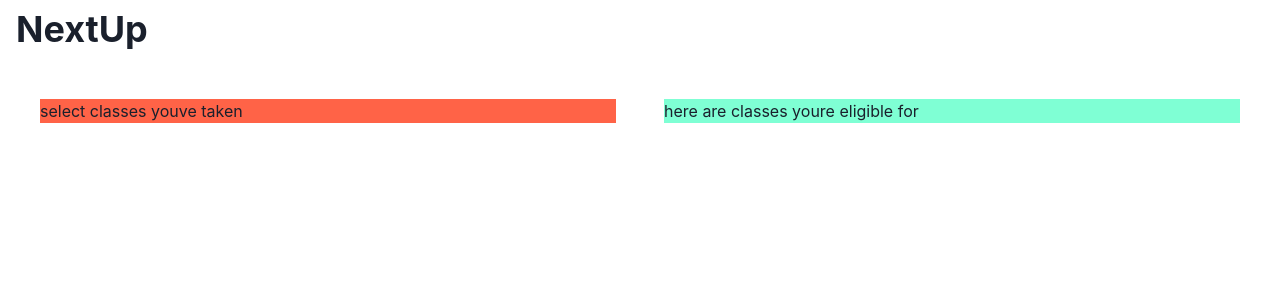
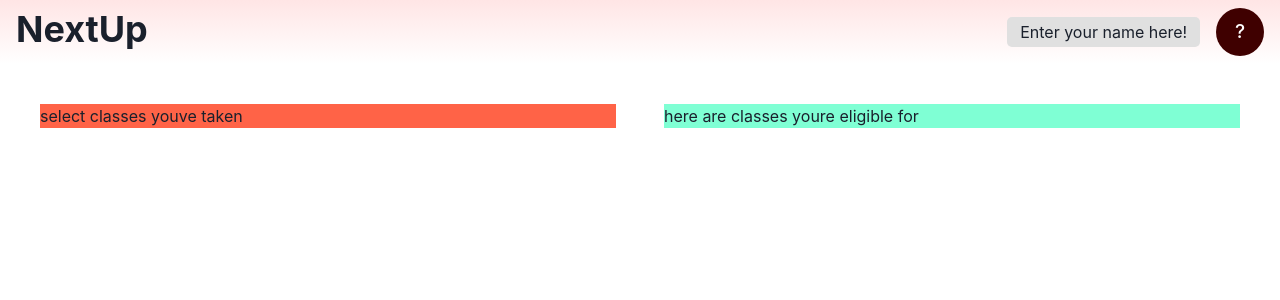
Before and after one commit to MrEminent42/NextUp, a Next.js app in the folder frontend/: page / in a window 1280 px wide. Shown: the top 300 px of the page. Built offline with nearby package versions, Linux system fonts and the light colour scheme.

Commit message:
add username storage as demo of caching with jotai

```diff
--- a/frontend/package.json
+++ b/frontend/package.json
@@ -16,6 +16,7 @@
     "axios": "^1.6.8",
     "cheerio": "^1.0.0-rc.12",
     "framer-motion": "^11.1.7",
+    "jotai": "^2.8.0",
     "next": "14.2.3",
     "react": "^18",
     "react-dom": "^18"
--- /dev/null
+++ b/frontend/src/app/lib/atoms/usernameAtom.ts
@@ -0,0 +1,7 @@
+import { atomWithStorage } from 'jotai/utils'
+
+// establish a uniqie key for the cache
+const cacheKey = 'username';
+
+// create an atom with storage (will be persisted across refreshes)
+export const usernameAtom = atomWithStorage<string | null>(cacheKey, null);
--- a/frontend/src/app/ui/header.tsx
+++ b/frontend/src/app/ui/header.tsx
@@ -1,13 +1,17 @@
-import { Box, Heading } from '@chakra-ui/react'
+import { Flex, Heading } from '@chakra-ui/react'
 import React from 'react'
+import Profile from './profile'
 
-type Props = {}
-
-const Header = (props: Props) => {
+const Header = () => {
     return (
-        <Box p={'.5rem 1rem'}>
+        <Flex
+            p={'.5rem 1rem'}
+            justifyContent={"space-between"}
+            bgImage={'linear-gradient(#ffe5e5, white)'}
+        >
             <Heading>NextUp</Heading>
-        </Box>
+            <Profile />
+        </Flex>
     )
 }
 
--- /dev/null
+++ b/frontend/src/app/ui/profile.tsx
@@ -0,0 +1,47 @@
+'use client';
+
+import { Avatar, Editable, EditableInput, EditablePreview, Flex, useToast } from '@chakra-ui/react'
+import React from 'react'
+import { usernameAtom } from '../lib/atoms/usernameAtom';
+import { useAtom } from 'jotai';
+
+const Profile = () => {
+    const [username, setUsername] = useAtom(usernameAtom);
+    const toast = useToast();
+
+    return (
+        <Flex alignItems={'center'} gap={'1rem'}>
+            <Editable
+                value={username === null ? "Enter your name here!" : username}
+                onChange={(updated) => setUsername(updated)}
+                onSubmit={(updated) => {
+                    console.log("we've submitted")
+                    if (!updated) {
+                        updated = "User";
+                        setUsername(updated)
+                    }
+                    toast({
+                        title: `Welcome, ${updated}!`,
+                        description: "We've saved your username to your computer.",
+                        status: "success",
+                        duration: 2000,
+                        isClosable: true,
+                        position: 'top',
+                    })
+                }}
+            >
+                <EditablePreview {...editableStyles} />
+                <EditableInput {...editableStyles} />
+            </Editable>
+            <Avatar name={username || "?"} />
+        </Flex>
+    )
+}
+
+const editableStyles = {
+    bg: "#e0e0e0ff",
+    p: ".2rem .8rem",
+    borderRadius: "5px"
+}
+
+export default Profile
```
Also changed, not shown: 1 other file (tests, documents, lock files or other folders).
